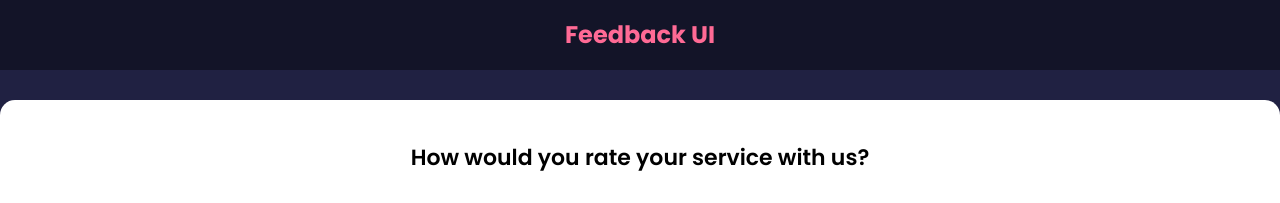
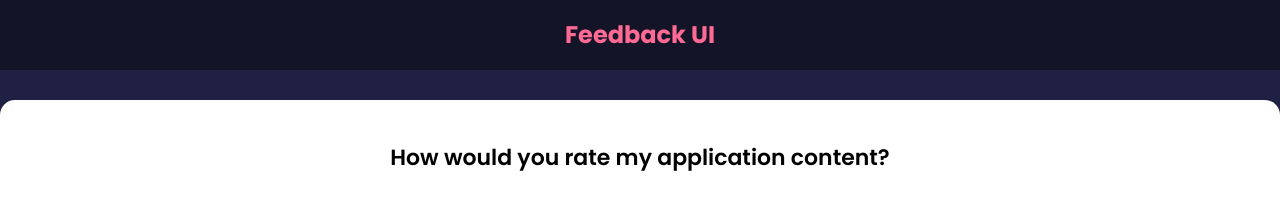
Before and after one commit to Jacqueline-Kelly/feedback-app, a React (Create React App) app in the folder frontend/: page / in a window 1280 px wide. Shown: the top 203 px of the page. Built offline with nearby package versions, Linux system fonts and the light colour scheme; no server answers.

Commit message:
updated text

```diff
--- a/frontend/src/components/FeedbackForm.jsx
+++ b/frontend/src/components/FeedbackForm.jsx
@@ -65,7 +65,7 @@
 return (
 <Card>
         <form onSubmit={handleSubmit}>
-            <h2> How would you rate your service with us?</h2>
+            <h2> How would you rate my application content?</h2>
             <RatingSelect select={setRating} selected={rating} />
             <div className='input-group'>
             <input onChange={handleEmailChange} type="text"
```
